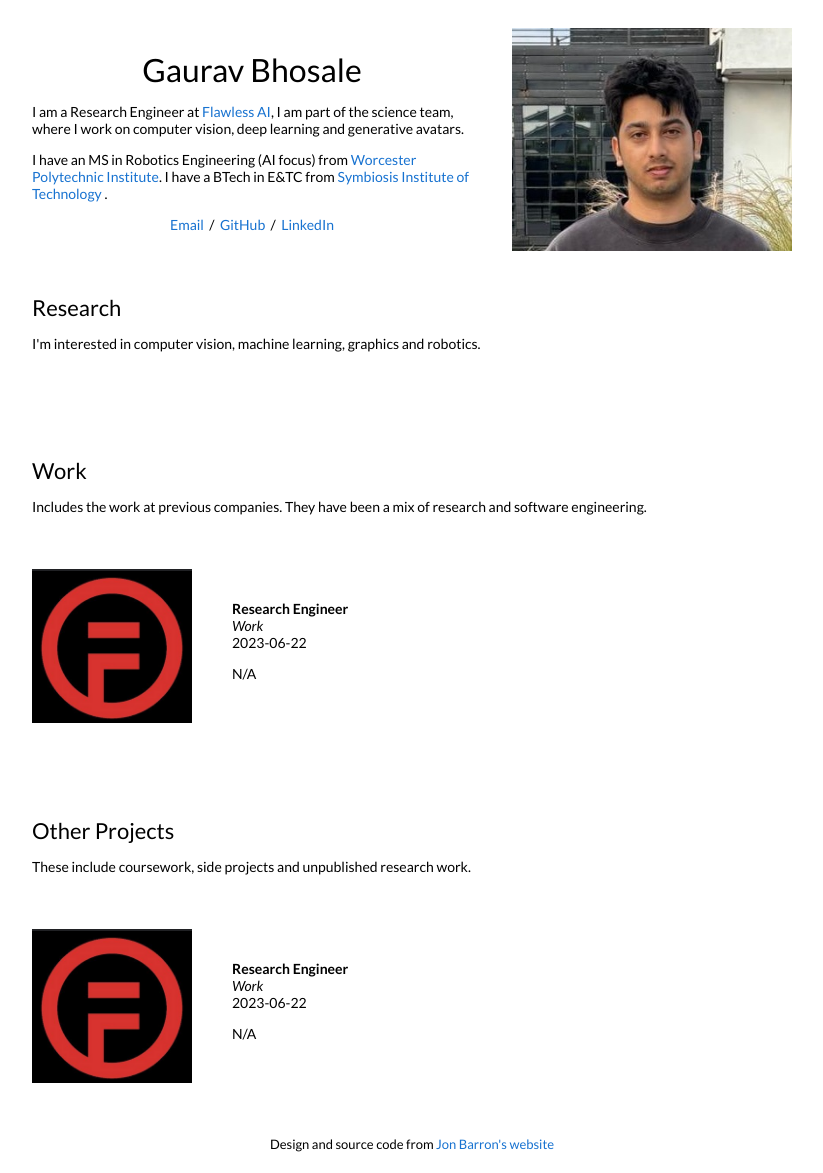
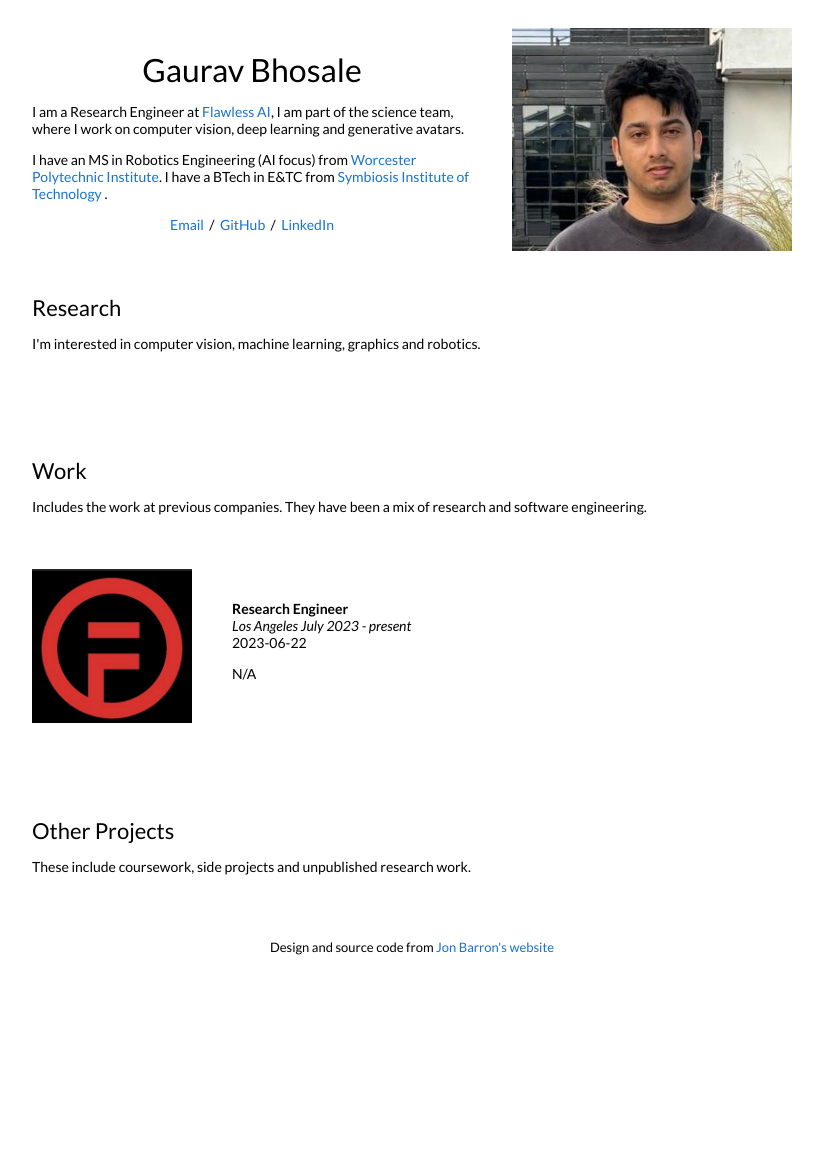
Before and after one commit to grvbhosale/grvbhosale.github.io, a Jekyll site: the page built from _posts/2010-06-22-gina.markdown, in a window 1280 px wide. Shown: the whole page, without its empty margins (228-1051 px from the left). Built offline with Jekyll 4.4.1, drawn with Linux system fonts in a browser that asks for light colours; after the commit the page ends 976 px from its top, so only the background shows below that.

Commit message:
duration

```diff
--- a/_layouts/default.html
+++ b/_layouts/default.html
@@ -133,7 +133,7 @@
             <td style="padding:2.5%;width:75%;vertical-align:middle">
               <h3>{{post.title}}</h3>
               <br>
-              <em>{{post.categories}} {{post.course}}</em>
+              <em>{{post.Location}} {{post.course}} {{post.duration}}</em>
               <br>
               {{ post.date | date: "%Y-%m-%d" }}
 
@@ -192,7 +192,7 @@
 
           {% for post in site.posts %}
           {% for cat in post.categories %}
-          {% if cat != 'research' and cat != 'Intel' %}
+          {% if cat != 'research' and cat != 'Work' %}
           <tr>
             <td style="padding:2.5%;width:25%;vertical-align:middle;min-width:120px">
               <img src="/tn{{post.image}}" alt="project image" style="width:auto; height:auto; max-width:100%;" />
--- a/_posts/2010-06-22-gina.markdown
+++ b/_posts/2010-06-22-gina.markdown
@@ -5,6 +5,7 @@ date:   2023-06-22 18:08:39 +00:00  -  present
 image: /images/flawlessai.png
 categories: Work
 Location: Los Angeles
+duration: July 2023 - present
 ---
 N/A
 
```
